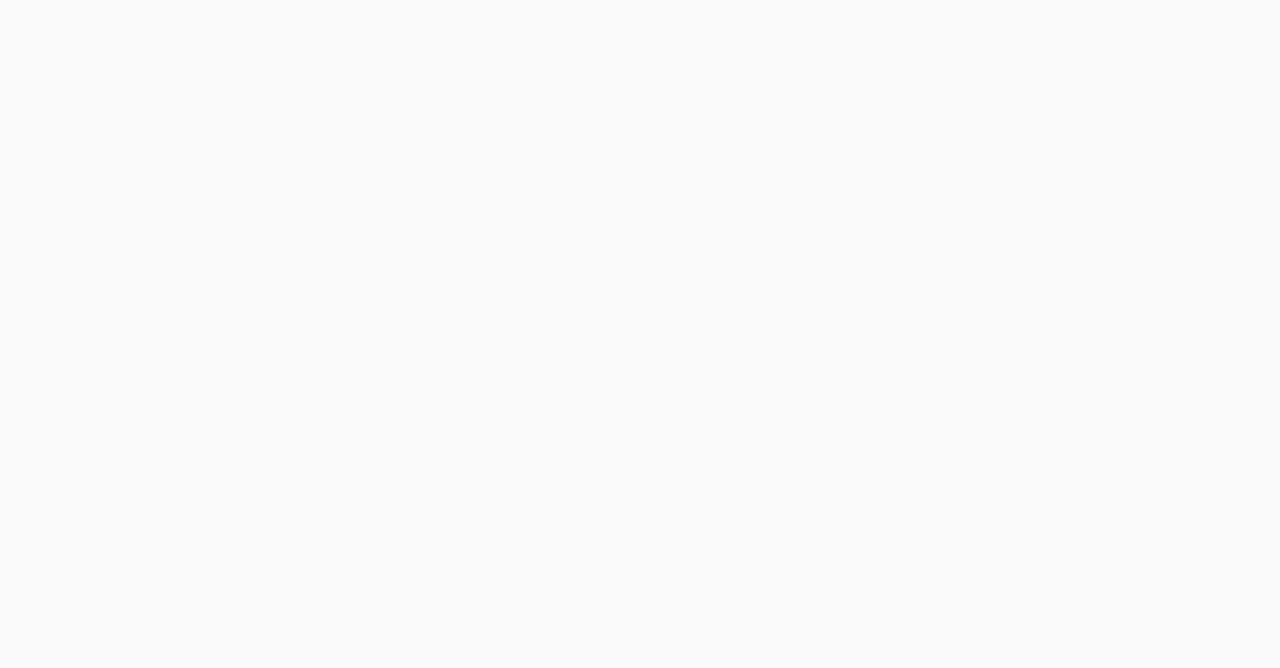
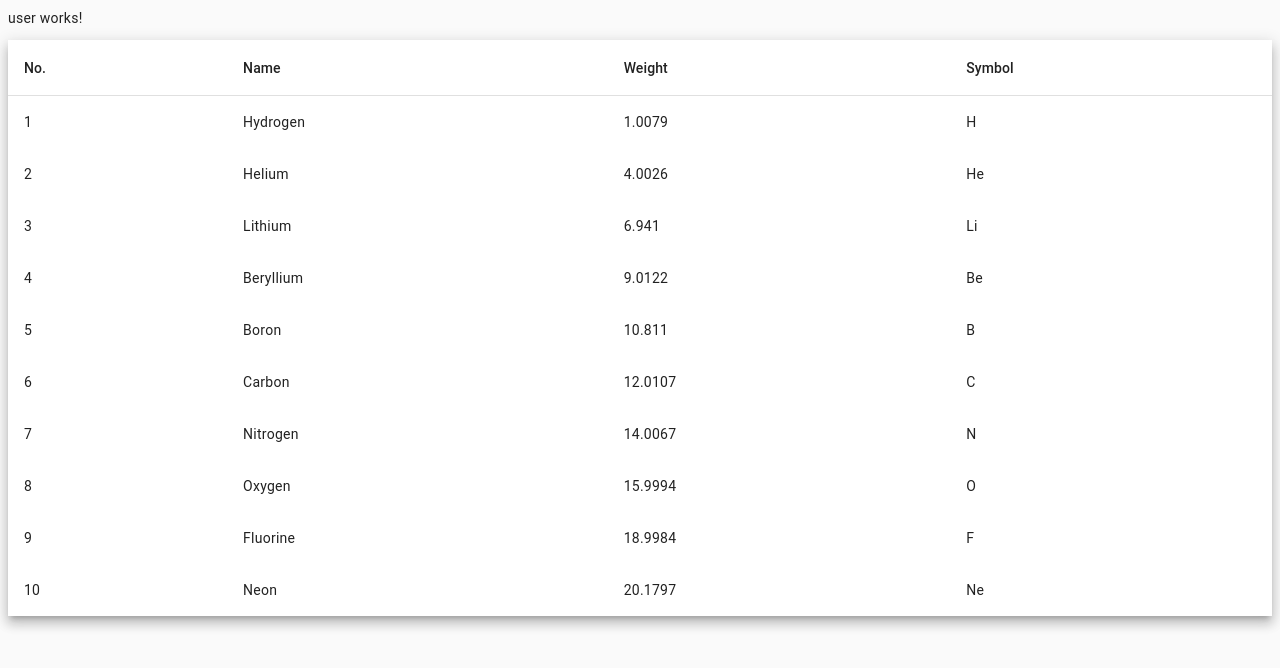
Before and after one commit to theachyutkadam/bank-app-angular, an Angular app: page /users in a window 1280 px wide. Before the commit this address led to /. Shown: the top 668 px of the page. Built offline with nearby package versions, Linux system fonts and the light colour scheme.

Commit message:
Show table with dummy record

```diff
--- a/src/app/app-routing.module.ts
+++ b/src/app/app-routing.module.ts
@@ -2,9 +2,11 @@
 import { RouterModule, Routes } from '@angular/router';
 import { UserInformationComponent } from './components/user-information/user-information.component';
 import { SignInComponent } from './components/sign-in/sign-in.component';
+import { UserComponent } from './components/user/user.component';
 
 const routes: Routes = [
   { path: 'user_information', component: UserInformationComponent },
+  { path: 'users', component: UserComponent },
   { path: '', component: SignInComponent }
 ];
 
--- a/src/app/components/user/user.component.css
+++ b/src/app/components/user/user.component.css
@@ -0,0 +1,17 @@
+table {
+  width: 100%;
+}
+
+.mat-mdc-row .mat-mdc-cell {
+  border-bottom: 1px solid transparent;
+  border-top: 1px solid transparent;
+  cursor: pointer;
+}
+
+.mat-mdc-row:hover .mat-mdc-cell {
+  border-color: currentColor;
+}
+
+.demo-row-is-clicked {
+  font-weight: bold;
+}
--- a/src/app/components/user/user.component.html
+++ b/src/app/components/user/user.component.html
@@ -1 +1,33 @@
 <p>user works!</p>
+<table mat-table [dataSource]="dataSource" class="mat-elevation-z8">
+
+  <!--- Note that these columns can be defined in any order.
+        The actual rendered columns are set as a property on the row definition" -->
+
+  <!-- Position Column -->
+  <ng-container matColumnDef="position">
+    <th mat-header-cell *matHeaderCellDef> No. </th>
+    <td mat-cell *matCellDef="let element"> {{element.position}} </td>
+  </ng-container>
+
+  <!-- Name Column -->
+  <ng-container matColumnDef="name">
+    <th mat-header-cell *matHeaderCellDef> Name </th>
+    <td mat-cell *matCellDef="let element"> {{element.name}} </td>
+  </ng-container>
+
+  <!-- Weight Column -->
+  <ng-container matColumnDef="weight">
+    <th mat-header-cell *matHeaderCellDef> Weight </th>
+    <td mat-cell *matCellDef="let element"> {{element.weight}} </td>
+  </ng-container>
+
+  <!-- Symbol Column -->
+  <ng-container matColumnDef="symbol">
+    <th mat-header-cell *matHeaderCellDef> Symbol </th>
+    <td mat-cell *matCellDef="let element"> {{element.symbol}} </td>
+  </ng-container>
+
+  <tr mat-header-row *matHeaderRowDef="displayedColumns"></tr>
+  <tr mat-row *matRowDef="let row; columns: displayedColumns;"></tr>
+</table>
--- a/src/app/components/user/user.component.ts
+++ b/src/app/components/user/user.component.ts
@@ -1,4 +1,28 @@
 import { Component } from '@angular/core';
+
+export interface PeriodicElement {
+  name: string;
+  position: number;
+  weight: number;
+  symbol: string;
+}
+
+const ELEMENT_DATA: PeriodicElement[] = [
+  {position: 1, name: 'Hydrogen', weight: 1.0079, symbol: 'H'},
+  {position: 2, name: 'Helium', weight: 4.0026, symbol: 'He'},
+  {position: 3, name: 'Lithium', weight: 6.941, symbol: 'Li'},
+  {position: 4, name: 'Beryllium', weight: 9.0122, symbol: 'Be'},
+  {position: 5, name: 'Boron', weight: 10.811, symbol: 'B'},
+  {position: 6, name: 'Carbon', weight: 12.0107, symbol: 'C'},
+  {position: 7, name: 'Nitrogen', weight: 14.0067, symbol: 'N'},
+  {position: 8, name: 'Oxygen', weight: 15.9994, symbol: 'O'},
+  {position: 9, name: 'Fluorine', weight: 18.9984, symbol: 'F'},
+  {position: 10, name: 'Neon', weight: 20.1797, symbol: 'Ne'},
+];
+
+/**
+ * @title Basic use of `<table mat-table>`
+ */
 
 @Component({
   selector: 'app-user',
@@ -6,5 +30,6 @@
   styleUrls: ['./user.component.css']
 })
 export class UserComponent {
-
+  displayedColumns: string[] = ['position', 'name', 'weight', 'symbol'];
+  dataSource = ELEMENT_DATA;
 }
```
